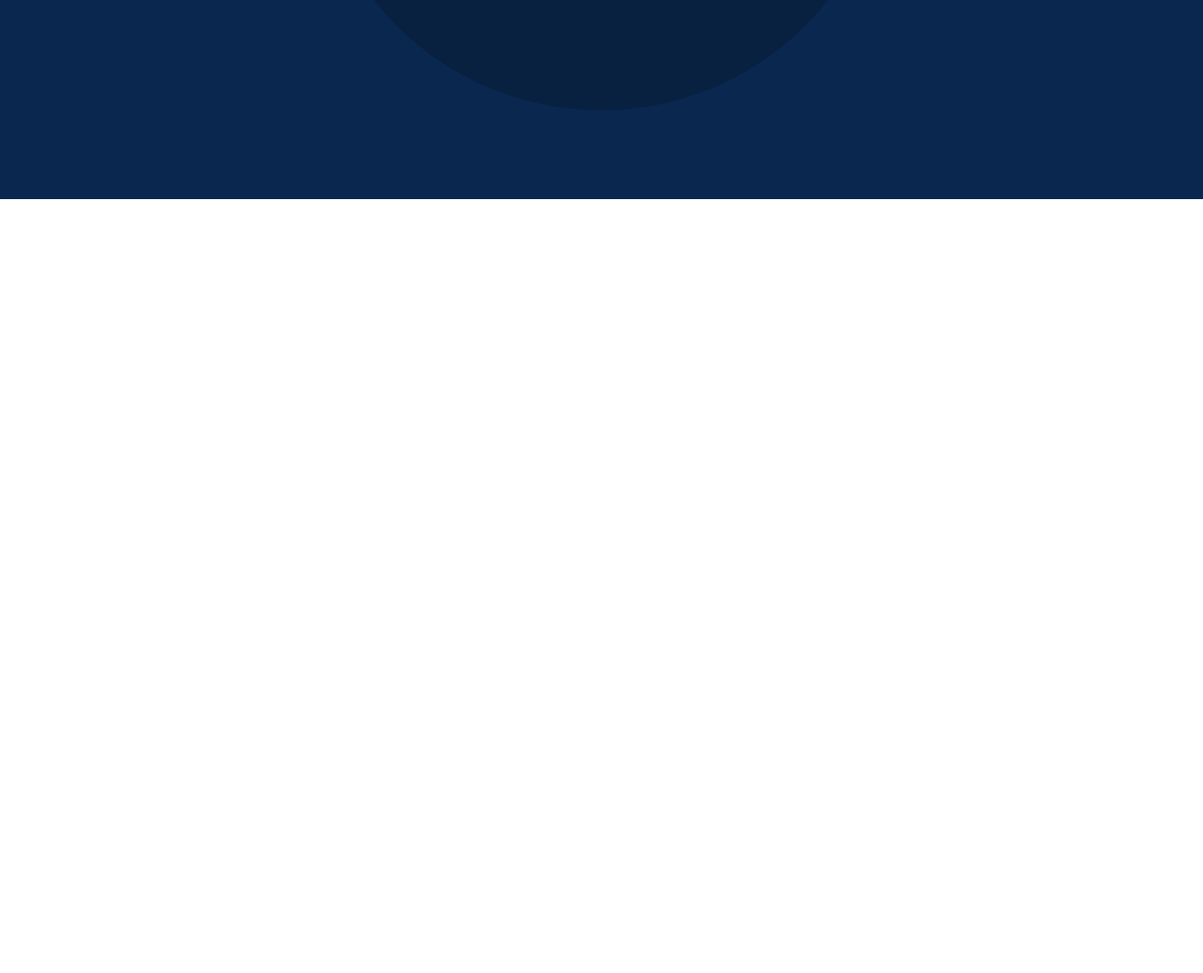
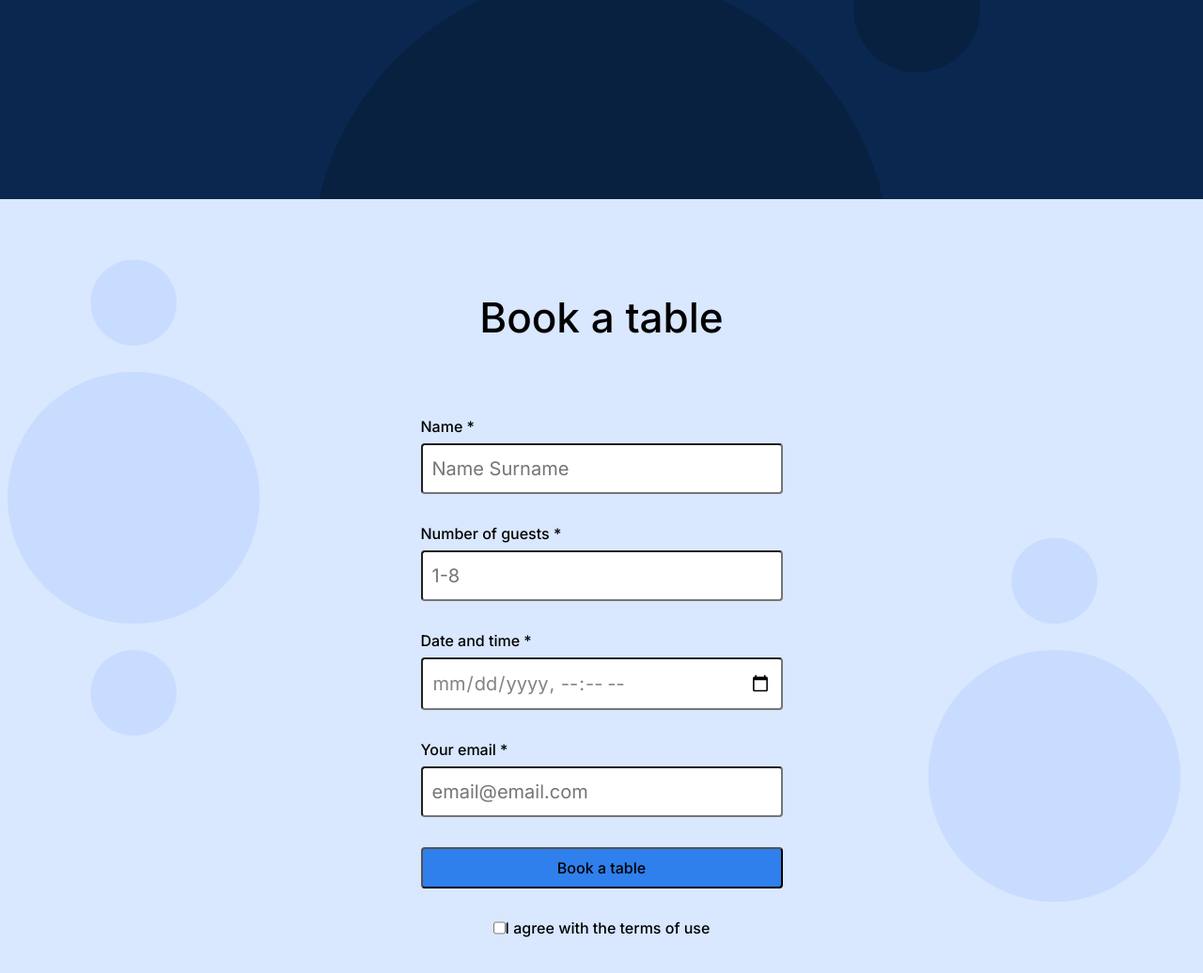
Before and after one commit to ValTsan/se_project_coffeeshop, a plain HTML site: page index.html in a window 1280 px wide. Shown: the part 1327-2363 px from the top of the page at 94% size. Before the commit the page ends 1539 px from the top, so only its background shows below. Drawn offline with Linux system fonts and the light colour scheme.

Commit message:
Reservation Section

```diff
--- a/index.html
+++ b/index.html
@@ -85,7 +85,62 @@
             </div>
           </div>
         </section>
-        <section id="reservation" class="reservation"></section>
+        <section id="reservation" class="reservation">
+          <h2 class="reservation__title">Book a table</h2>
+          <form action="#" class="reservation__form form">
+            <fieldset class="form__fieldset">
+              <label for="name" class="form__label"
+                >Name *
+                <input
+                  type="text"
+                  id="name"
+                  class="form__input"
+                  placeholder="Name Surname"
+                  required
+                />
+              </label>
+              <label for="number" class="form__label"
+                >Number of guests *
+                <input
+                  type="number"
+                  id="number"
+                  class="form__input"
+                  placeholder="1-8"
+                  required
+                />
+              </label>
+              <label for="datetime-local" class="form__label"
+                >Date and time *
+                <input
+                  type="datetime-local"
+                  id="datetime-local"
+                  class="form__input"
+                  required
+                />
+              </label>
+              <label for="email" class="form__label"
+                >Your email *
+                <input
+                  type="email"
+                  id="email"
+                  class="form__input"
+                  placeholder="email@email.com"
+                  required
+                />
+              </label>
+            </fieldset>
+            <button class="form__button">Book a table</button>
+            <label for="checkbox" class="form__label form__label_type_checkbox">
+              <input
+                type="checkbox"
+                id="checkbox"
+                class="form__checkbox"
+                required
+              />
+              I agree with the terms of use
+            </label>
+          </form>
+        </section>
         <section id="menu" class="menu"></section>
         <section id="about" class="about"></section>
       </main>
--- a/pages/index.css
+++ b/pages/index.css
@@ -168,3 +168,85 @@
 .recipes__iframe {
   border: none;
 }
+
+.reservation {
+  background: url(../images/background_reservation.svg) no-repeat center center;
+  background-size: cover;
+  background-color: #d9e7ff;
+  padding: 100px 0 120px;
+}
+
+.reservation__title {
+  margin: 0 0 80px;
+  text-align: center;
+  font-family: Inter, Arial, Helvetica, sans-serif;
+  font-style: normal;
+  font-weight: 500;
+  font-size: 44px;
+  line-height: 52px;
+}
+
+.reservation__form {
+  margin: 0 auto;
+}
+
+.form {
+  max-width: 385px;
+}
+
+.form__fieldset {
+  padding: 0;
+  margin: 0;
+  border: none;
+}
+
+.form__label {
+  margin-bottom: 32px;
+  display: block;
+  font-family: Inter, Arial, Helvetica, sans-serif;
+  font-style: normal;
+  font-weight: 500;
+  font-size: 16px;
+  line-height: 20px;
+}
+
+.form__label_type_checkbox {
+  display: flex;
+  justify-content: center;
+  border-radius: 2px;
+}
+
+.form__input {
+  display: block;
+  width: 100%;
+  padding: 10px;
+  box-sizing: border-box;
+  margin-top: 8px;
+  border-radius: 4px;
+  max-width: 385px;
+  font-family: Inter, Arial, Helvetica, sans-serif;
+  font-style: normal;
+  font-weight: normal;
+  font-size: 20px;
+  line-height: 30px;
+  color: #838383;
+}
+
+.form__button {
+  width: 100%;
+  padding: 10px;
+  margin-bottom: 32px;
+  background-color: #2f80ed;
+  border-radius: 4px;
+  opacity: 1;
+  transition: opacity 0.3s ease;
+  font-family: Inter, Arial, Helvetica, sans-serif;
+  font-style: normal;
+  font-weight: 500;
+  font-size: 16px;
+  line-height: 20px;
+}
+
+.form__button:hover {
+  opacity: 0.7;
+}
```
Also changed, not shown: images/check.svg (deleted).
